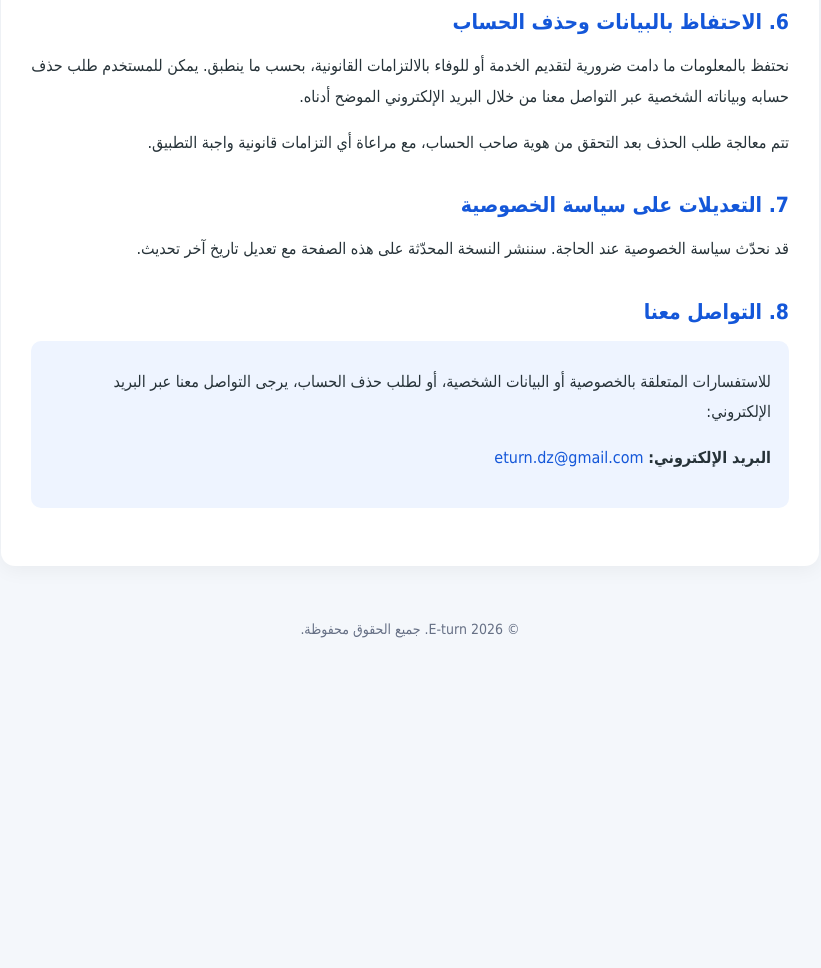
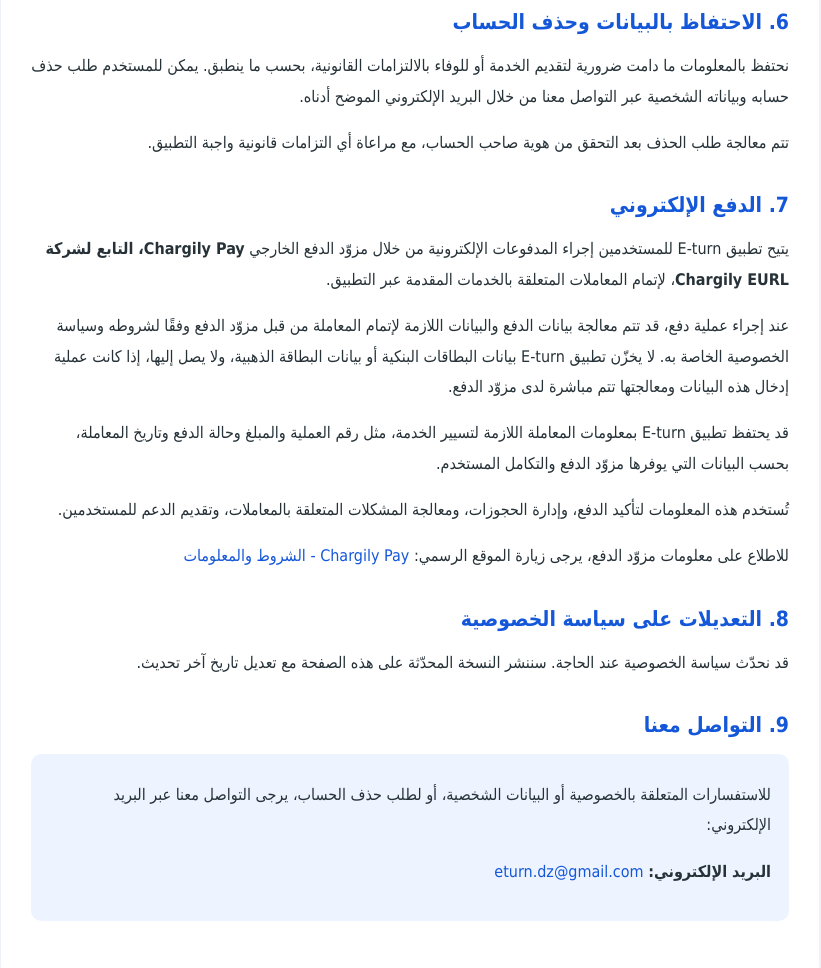
Before and after one commit to BenslimaneAlaEddine/eturn-privacy-policy, a plain HTML site: page index.html in a window 1280 px wide. Shown: the part 1252-2220 px from the top of the page, without its empty margins (230-1051 px from the left). Before the commit the page ends 1914 px from the top, so only its background shows below. Drawn offline with Linux system fonts and the light colour scheme.

Commit message:
Update index.html

```diff
--- a/index.html
+++ b/index.html
@@ -202,7 +202,47 @@
       </section>
 
       <section>
-        <h2>7. التعديلات على سياسة الخصوصية</h2>
+        <h2>7. الدفع الإلكتروني</h2>
+
+        <p>
+          يتيح تطبيق E-turn للمستخدمين إجراء المدفوعات الإلكترونية
+          من خلال مزوّد الدفع الخارجي
+          <strong>Chargily Pay، التابع لشركة Chargily EURL</strong>،
+          لإتمام المعاملات المتعلقة بالخدمات المقدمة عبر التطبيق.
+        </p>
+
+        <p>
+          عند إجراء عملية دفع، قد تتم معالجة بيانات الدفع والبيانات
+          اللازمة لإتمام المعاملة من قبل مزوّد الدفع وفقًا لشروطه
+          وسياسة الخصوصية الخاصة به. لا يخزّن تطبيق E-turn بيانات
+          البطاقات البنكية أو بيانات البطاقة الذهبية، ولا يصل إليها،
+          إذا كانت عملية إدخال هذه البيانات ومعالجتها تتم مباشرة
+          لدى مزوّد الدفع.
+        </p>
+
+        <p>
+          قد يحتفظ تطبيق E-turn بمعلومات المعاملة اللازمة لتسيير
+          الخدمة، مثل رقم العملية والمبلغ وحالة الدفع وتاريخ المعاملة،
+          بحسب البيانات التي يوفرها مزوّد الدفع والتكامل المستخدم.
+        </p>
+
+        <p>
+          تُستخدم هذه المعلومات لتأكيد الدفع، وإدارة الحجوزات،
+          ومعالجة المشكلات المتعلقة بالمعاملات، وتقديم الدعم للمستخدمين.
+        </p>
+
+        <p>
+          للاطلاع على معلومات مزوّد الدفع، يرجى زيارة الموقع الرسمي:
+          <a href="https://chargily.com/dz/business/pay/term"
+             target="_blank"
+             rel="noopener noreferrer">
+            Chargily Pay - الشروط والمعلومات
+          </a>
+        </p>
+      </section>
+
+      <section>
+        <h2>8. التعديلات على سياسة الخصوصية</h2>
         <p>
           قد نحدّث سياسة الخصوصية عند الحاجة.
           سننشر النسخة المحدّثة على هذه الصفحة مع تعديل تاريخ
@@ -211,7 +251,7 @@
       </section>
 
       <section>
-        <h2>8. التواصل معنا</h2>
+        <h2>9. التواصل معنا</h2>
         <div class="contact">
           <p>
             للاستفسارات المتعلقة بالخصوصية أو البيانات الشخصية،
```
